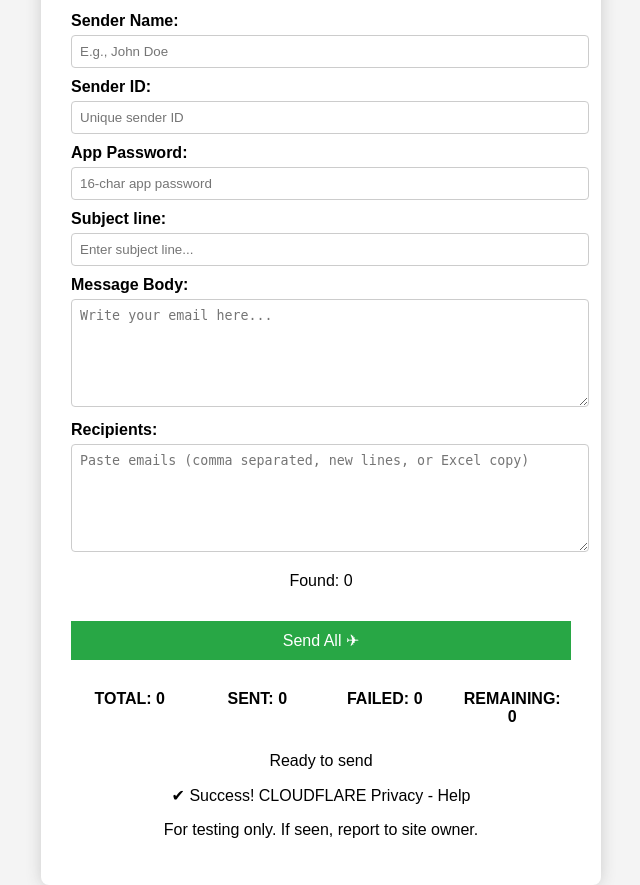
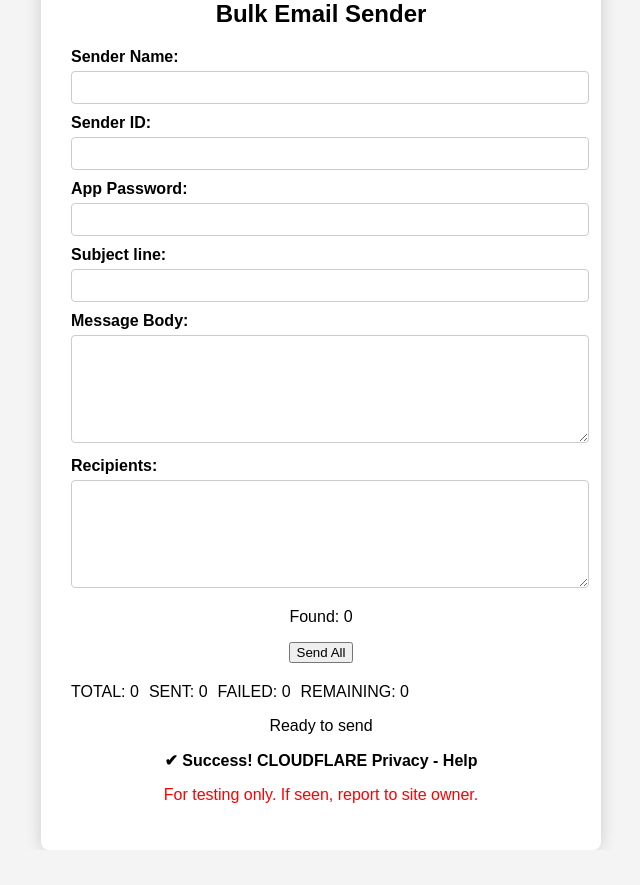
Before and after one commit to pradeepkumar95751-bit/Pradee-Kumar, a Flask app: page / in a window 1280 px wide. Shown: the whole page, without its empty margins (319-959 px from the left). After the commit the page ends 850 px from the top, so only its background shows below. Run offline with Flask 2, Linux system fonts and the light colour scheme.

Commit message:
Update index.html

```diff
--- a/templates/index.html
+++ b/templates/index.html
@@ -1,50 +1,46 @@
 <!DOCTYPE html>
 <html>
 <head>
-    <title>Bulk Email Sender (Single SMTP)</title>
+    <title>Simple Bulk Email Sender</title>
     <link rel="stylesheet" href="/static/style.css">
 </head>
 <body>
-<div class="center-container">
 <div class="dashboard">
     <h2>Bulk Email Sender</h2>
     <form id="mailForm">
         <label>Sender Name:</label>
-            <input type="text" name="sender_name" placeholder="E.g., John Doe" required>
+        <input type="text" name="sender_name" required>
 
         <label>Sender ID:</label>
-            <input type="text" name="sender_id" placeholder="Unique sender ID" required>
+        <input type="text" name="sender_id" required>
 
         <label>App Password:</label>
-            <input type="password" name="app_password" placeholder="16-char app password" required>
+        <input type="password" name="app_password" required>
 
         <label>Subject line:</label>
-            <input type="text" name="subject" placeholder="Enter subject line..." required>
+        <input type="text" name="subject" required>
 
         <label>Message Body:</label>
-            <textarea name="body" rows="6" placeholder="Write your email here..." required></textarea>
+        <textarea name="body" rows="6" required></textarea>
 
         <label>Recipients:</label>
-            <textarea name="recipients" rows="6" id="recipients" placeholder="Paste emails (comma separated, new lines, or Excel copy)" required></textarea>
+        <textarea name="recipients" rows="6" id="recipients" required></textarea>
         <p>Found: <span id="found">0</span></p>
 
-            <button type="submit" id="sendBtn" class="send-btn">Send All ✈</button>
+        <button type="submit" id="sendBtn">Send All</button>
     </form>
 
-        <!-- Counters -->
     <div class="counters">
-            <div class="box total">TOTAL: <span id="total">0</span></div>
-            <div class="box sent">SENT: <span id="sent">0</span></div>
-            <div class="box failed">FAILED: <span id="failed">0</span></div>
-            <div class="box remaining">REMAINING: <span id="remaining">0</span></div>
+        <div>TOTAL: <span id="total">0</span></div>
+        <div>SENT: <span id="sent">0</span></div>
+        <div>FAILED: <span id="failed">0</span></div>
+        <div>REMAINING: <span id="remaining">0</span></div>
     </div>
-        <p class="status" id="status">Ready to send</p>
+    <p id="status">Ready to send</p>
 
-        <!-- Cloudflare-style Success Box (always visible) -->
     <div class="cloudflare-box">
-            <span class="cf-success">✔ Success! CLOUDFLARE Privacy - Help</span>
-            <p class="cf-warn">For testing only. If seen, report to site owner.</p>
-        </div>
+        <b>✔ Success! CLOUDFLARE Privacy - Help</b>
+        <p style="color:red;">For testing only. If seen, report to site owner.</p>
     </div>
 </div>
 
@@ -61,10 +57,7 @@ document.getElementById("mailForm").addEventListener("submit", function(e){
     sendBtn.disabled = true;
     document.getElementById("status").innerText = "Sending...";
 
-    fetch("/send", {
-        method: "POST",
-        body: formData
-    })
+    fetch("/send", { method: "POST", body: formData })
     .then(res => res.json())
     .then(data => {
         data.forEach(update => {
@@ -74,13 +67,10 @@ document.getElementById("mailForm").addEventListener("submit", function(e){
             document.getElementById("remaining").innerText = update.remaining;
             document.getElementById("status").innerText = update.status + " → " + update.recipient;
         });
-
-        alert("Mail sending completed!");
         sendBtn.disabled = false;
     })
     .catch(err => {
         document.getElementById("status").innerText = "Error occurred!";
-        alert("Error: " + err);
         sendBtn.disabled = false;
     });
 });
```
Lines whose indentation alone changed are shown as unchanged.
